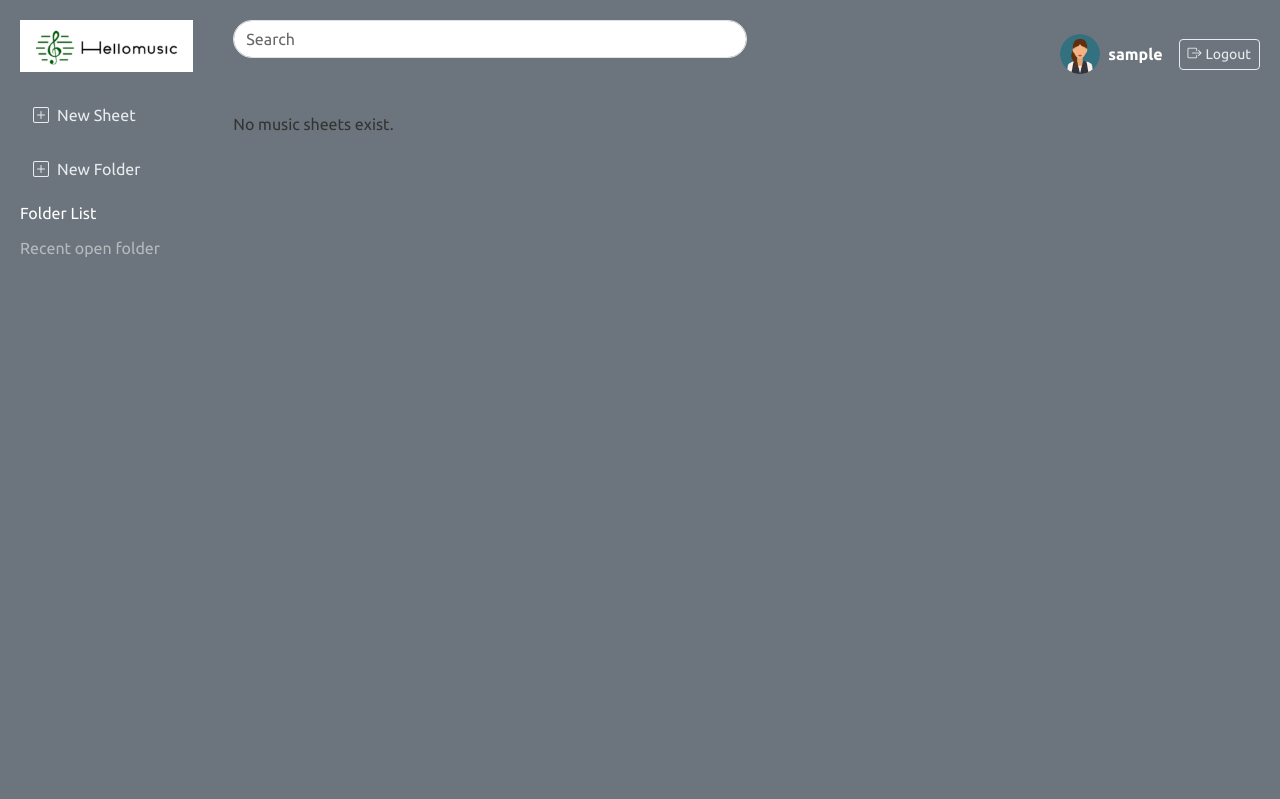
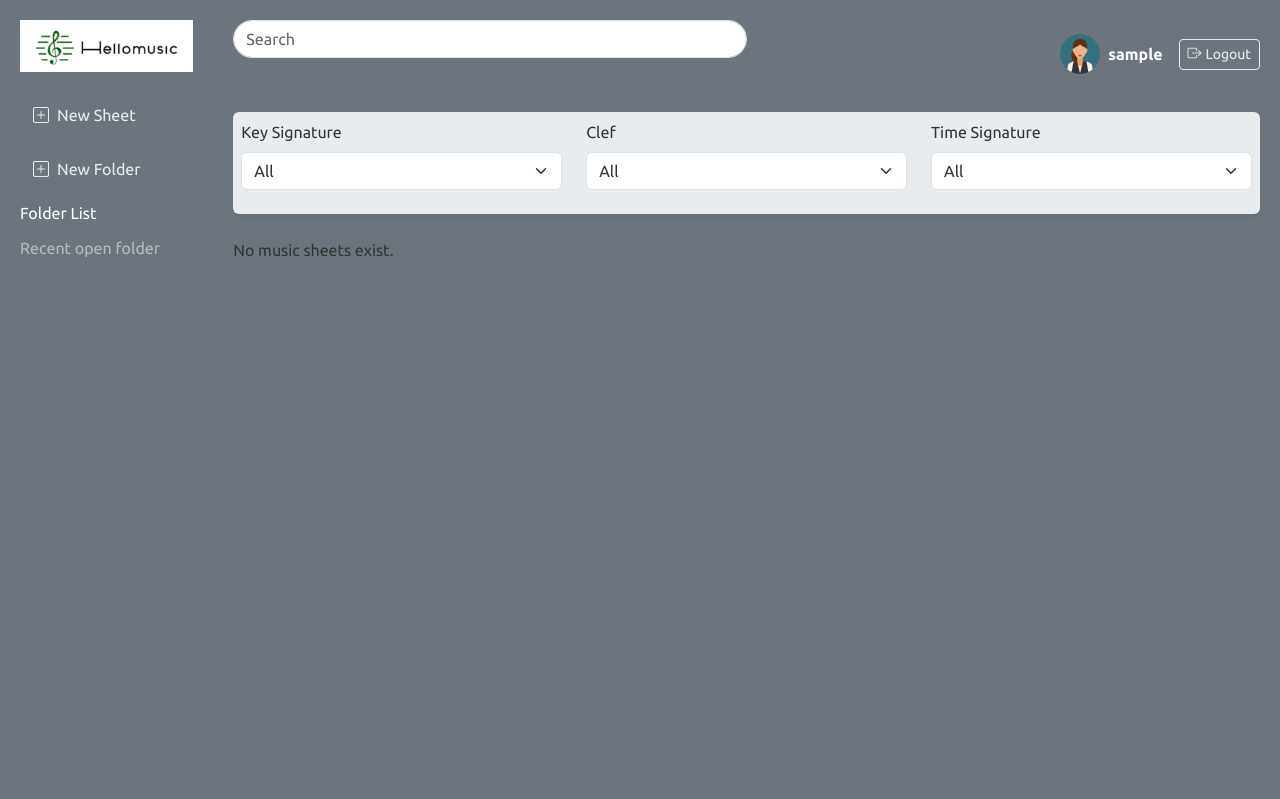
Before and after one commit to KellyHau/FYP-HelloMusic, a Django app: page / in a window 1280 px wide. Shown: the top 799 px of the page. Run offline with Django 5.2, Linux system fonts and the light colour scheme; the visitor is signed in with stand-in values (Sample User, id 1); data comes from the database, SQL or seed files in the repository; data that the repository does not hold is empty; parts of the project's set-up code (start-up, migrations or seed data) failed here and were passed over; some libraries are stand-ins or nearby versions.

Commit message:
filter sheet done

```diff
--- a/HelloMusicProject/HelloMusicApp/templates/HelloMusicApp/index.html
+++ b/HelloMusicProject/HelloMusicApp/templates/HelloMusicApp/index.html
@@ -5,15 +5,70 @@
 {% block title %}Home - Hello Music{% endblock %}
 
 {% block content %}
+
+
+<div>
+    <!-- Filter Form -->
+    <form id="filter-form" class="bg-light p-2 rounded shadow-sm">
+        <div class="row align-items-center">
+            <!-- Key Signature -->
+            <div class="col-md-4 mb-3">
+                <label for="key-signature" class="form-label">Key Signature</label>
+                <select id="key-signature" name="key_signature" class="form-select">
+                    <option value="" selected>All</option>
+                    <option value="C">C Major</option>
+                    <option value="G">G Major</option>
+                    <option value="D">D Major</option>
+                    <option value="A">A Major</option>
+                    <option value="E">E Major</option>
+                    <option value="F">F Major</option>
+                    <option value="Bb">B♭ Major</option>
+                    <option value="Eb">E♭ Major</option>
+                    <!-- Add more key signature options -->
+                </select>
+            </div>
+
+            <!-- Clef -->
+            <div class="col-md-4 mb-3">
+                <label for="clef" class="form-label">Clef</label>
+                <select id="clef" name="clef" class="form-select">
+                    <option value="" selected>All</option>
+                    <option value="treble">Treble</option>
+                    <option value="bass">Bass</option>
+                    <!-- Add more clef options -->
+                </select>
+            </div>
+
+            <!-- Time Signature -->
+            <div class="col-md-4 mb-3">
+                <label for="time-signature" class="form-label">Time Signature</label>
+                <select id="time-signature" name="time_signature" class="form-select">
+                    <option value="" selected>All</option>
+                    <option value="4/4">4/4</option>
+                    <option value="3/4">3/4</option>
+                    <option value="2/4">2/4</option>
+                    <option value="6/8">6/8</option>
+                    <!-- Add more time signature options -->
+                </select>
+            </div>
+        </div>
+    </form>
+
+    <!-- Music Sheets List -->
+    <div id="music-sheets-filter" class="row mt-4">
+        <!-- Filtered results will be loaded here -->
+    </div>
+</div>
+
 <!-- Music Sheets Grid -->
-<div class="row">
+<div id="music-sheets-list" class="row">
     {% if music_sheets %}
 
     {% for sheet in music_sheets %}
 
     <div class="col-sm-6 col-md-4 col-lg-3 music-sheet-item" sheet-id="{{ sheet.ID }}">
         <a class="sheet-url" href="{% url 'edit_sheet' sheet_title=sheet.title %}" style="text-decoration: none;">
-        <div class="music-sheet-card"></div>
+            <div class="music-sheet-card"></div>
             <div class="text-white sheet-title">{{ sheet.title }}</div>
         </a>
     </div>
@@ -39,4 +94,41 @@
 
 <script src="{% static 'HelloMusicApp/js/sheetOption.js' %}"></script>
 
+<script>
+    document.addEventListener("DOMContentLoaded", function () {
+        const filterForm = document.getElementById("filter-form");
+        const musicSheetsFilter = document.getElementById("music-sheets-filter");
+        const musicSheetsList = document.getElementById("music-sheets-list");
+
+        // Add event listeners to dropdowns
+        filterForm.addEventListener("change", function () {
+
+
+            const keySignature = document.getElementById("key-signature").value;
+            const clef = document.getElementById("clef").value;
+            const timeSignature = document.getElementById("time-signature").value;
+
+            if (keySignature === '' && clef === '' && timeSignature === '') {
+                musicSheetsFilter.innerHTML = "";
+                musicSheetsList.style.display = 'flex';
+
+            } else {
+                musicSheetsList.style.display = 'none';
+
+                fetch(
+                        `/filter?key_signature=${keySignature}&clef=${clef}&time_signature=${timeSignature}`
+                        )
+                    .then((response) => response.text())
+                    .then((data) => {
+                        musicSheetsFilter.innerHTML = data;
+                    })
+                    .catch((error) => {
+                        console.error("Error fetching filtered results:", error);
+                    });
+            }
+
+        });
+    });
+</script>
+
 {% endblock %}
--- a/HelloMusicProject/HelloMusicApp/urls.py
+++ b/HelloMusicProject/HelloMusicApp/urls.py
@@ -25,6 +25,7 @@ urlpatterns = [
     path('renameSheet/<int:sheet_id>/', views.renameSheet, name='renameSheet'),
     path('shareSheet/<int:sheet_id>/', views.share_sheet_to_user, name='shareSheet'),
     path('search/', views.search_sheet_folder, name='search'),
+    path('filter/', views.filter_music_sheets, name='filter'),
     path('sheet/<str:sheet_title>/', views.edit_sheet, name='edit_sheet'),
     path('api/save_sheet/<int:sheet_id>/', views.save_sheet, name='save_sheet'),
     path('api/load_sheet/<int:sheet_id>/', views.load_sheet, name='load_sheet'),
--- a/HelloMusicProject/HelloMusicApp/views.py
+++ b/HelloMusicProject/HelloMusicApp/views.py
@@ -235,6 +235,24 @@ def user_music_sheets_list(request):
  return MusicSheet.objects.filter(users=request.user)
 
 
+def edit_sheet(request, sheet_title):
+    sheet = get_object_or_404(MusicSheet, title=sheet_title)
+    current_user = UserMusicSheet.objects.filter(user=request.user,sheet=sheet.ID).first()
+
+    # if not user_permission.role :
+    #     messages.error(request, "You don't have permission to edit this sheet")
+    #     return redirect('home')
+
+    context = {
+        'sheet': sheet,
+        'sheet_id': sheet.ID,
+        'sheet_title': sheet_title,
+        'user_role' : current_user.role,
+    }
+
+    return render(request, 'HelloMusicApp/sheet_editor.html', context)
+
+
 @require_POST
 def delete_sheet(request, sheet_id):
 
@@ -330,6 +348,24 @@ def share_sheet_to_user(request, sheet_id):
                 "current_role": current_user.role ,
             }
         return JsonResponse(data)
+
+# Filter sheet
+def filter_music_sheets(request):
+    key_signature = request.GET.get('key_signature', '')
+    clef = request.GET.get('clef', '')
+    time_signature = request.GET.get('time_signature', '')
+
+    music_sheets = MusicSheet.objects.all()
+
+    if key_signature:
+        music_sheets = music_sheets.filter(key_signature=key_signature)
+    if clef:
+        music_sheets = music_sheets.filter(clef_type=clef)
+    if time_signature:
+        music_sheets = music_sheets.filter(time_signature=time_signature)
+
+    # Render partial HTML for the music sheet list
+    return render(request, 'HelloMusicApp/partials/music_sheet_filter.html', {'music_sheets': music_sheets})
 
 
 # Music sheet folder management
@@ -572,23 +608,6 @@ def search_sheet_folder(request):
 
 # Music Notation Management
 
-def edit_sheet(request, sheet_title):
-    sheet = get_object_or_404(MusicSheet, title=sheet_title)
-    current_user = UserMusicSheet.objects.filter(user=request.user,sheet=sheet.ID).first()
-
-    # if not user_permission.role :
-    #     messages.error(request, "You don't have permission to edit this sheet")
-    #     return redirect('home')
-
-    context = {
-        'sheet': sheet,
-        'sheet_id': sheet.ID,
-        'sheet_title': sheet_title,
-        'user_role' : current_user.role,
-    }
-
-    return render(request, 'HelloMusicApp/sheet_editor.html', context)
-
 @require_http_methods(["POST"])
 def save_sheet(request, sheet_id):
     try:
```
Also changed, not shown: HelloMusicProject/HelloMusicApp/templates/HelloMusicApp/partials/music_sheet_filter.html (added, +12 -0 lines), HelloMusicProject/HelloMusicApp/templates/HelloMusicApp/base.html (line endings or trailing spaces).
